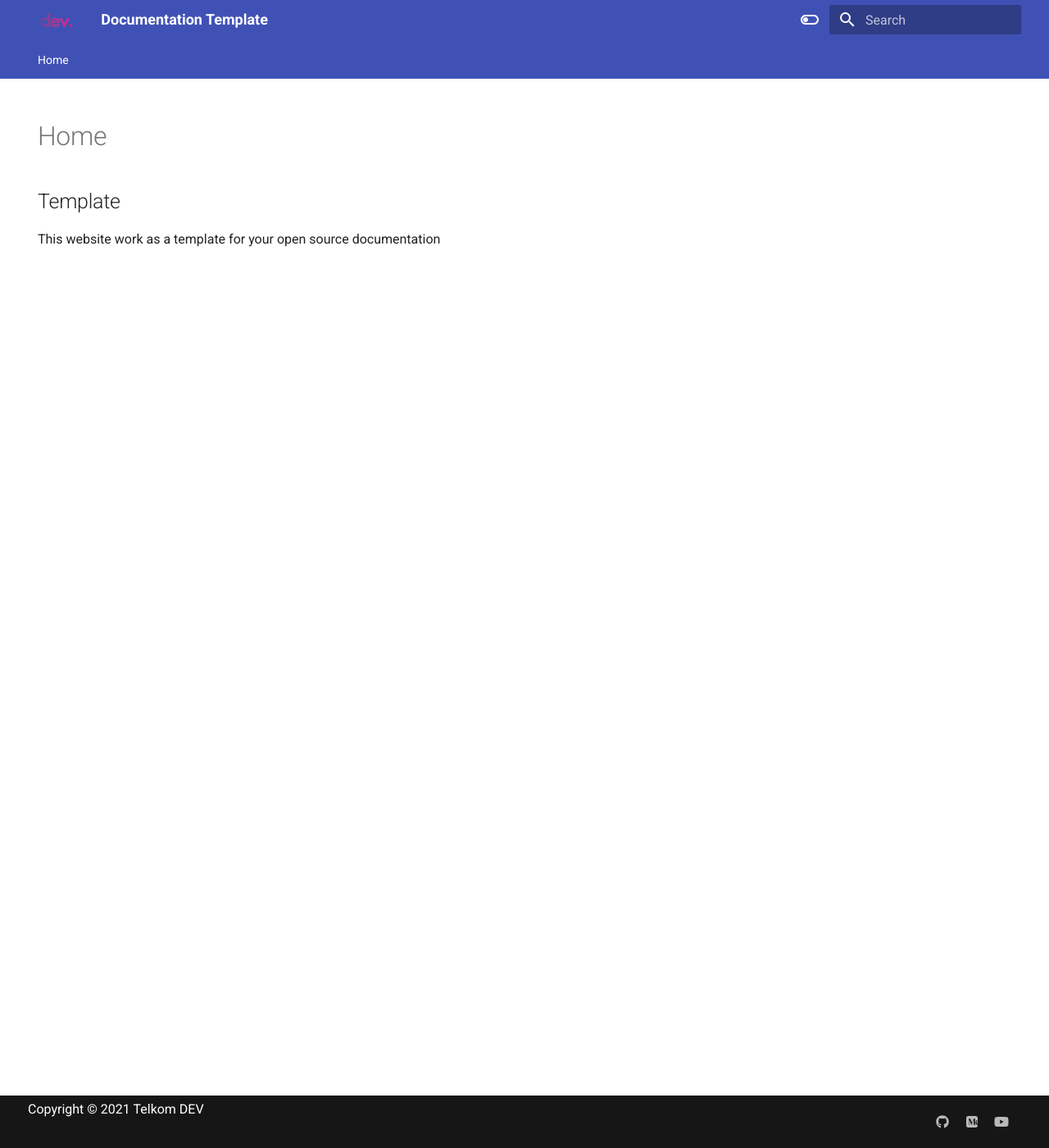
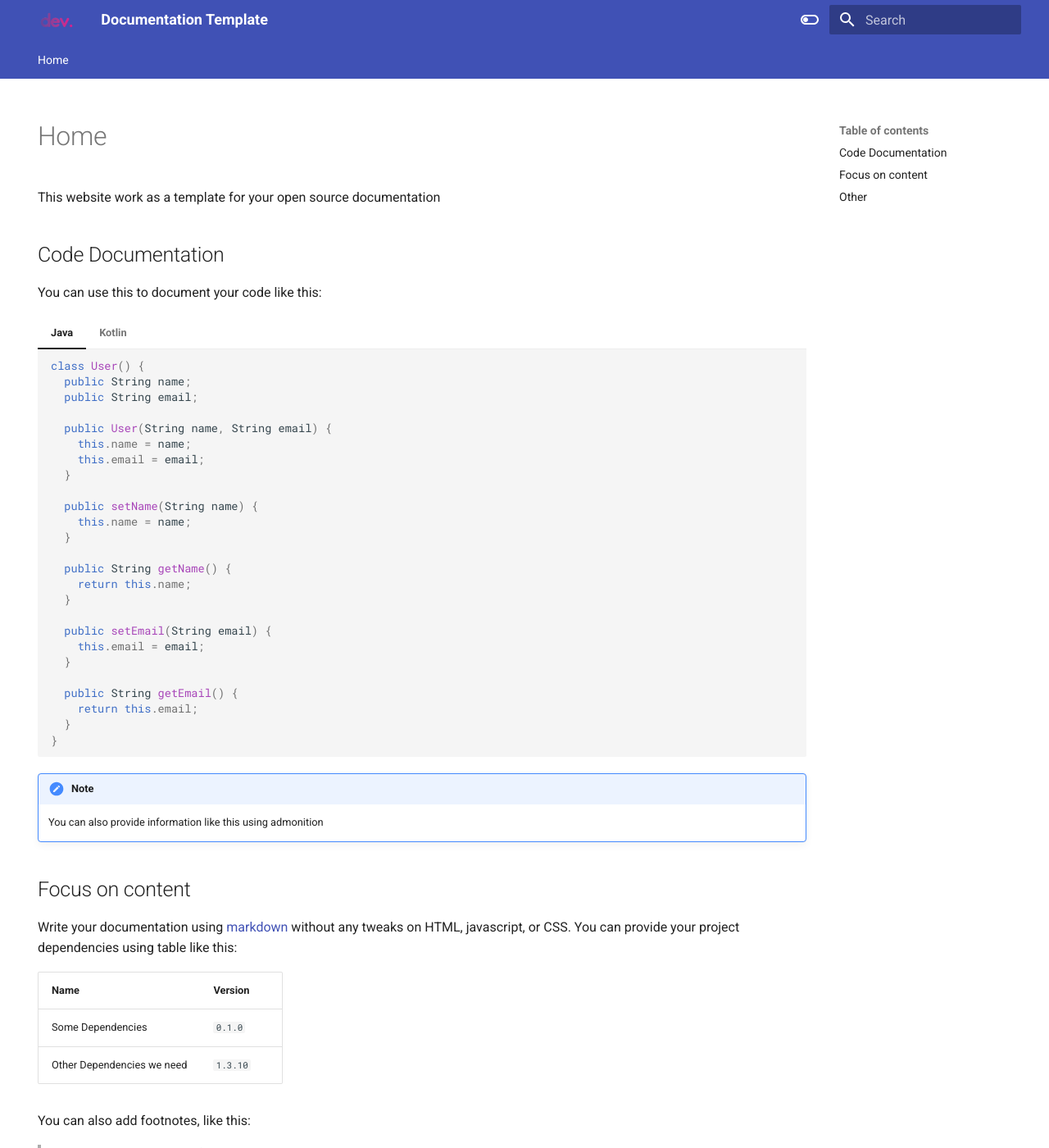
Before and after one commit to telkomdev/documentation-template, an MkDocs documentation site: the page built from docs/content/index.md, in a window 1280 px wide and 1400 px high. Shown: the whole window at 82% size. Built offline with MkDocs 1.6.1 and Material for MkDocs 9.7.7, drawn with Linux system fonts in a browser that asks for light colours; some of the changed text lies outside the part shown.

Commit message:
add some basic syntax

````diff
--- a/docs/content/index.md
+++ b/docs/content/index.md
@@ -1,9 +1,89 @@
 ---
 hide:
   - navigation
-  - toc
 title:
 ---
 
-## Template
 This website work as a template for your open source documentation
+
+## Code Documentation
+You can use this to document your code like this:
+
+=== "Java"
+    ```java
+    class User() {
+      public String name;
+      public String email;
+
+      public User(String name, String email) {
+        this.name = name;
+        this.email = email;
+      }
+
+      public setName(String name) {
+        this.name = name;
+      }
+
+      public String getName() {
+        return this.name;
+      }
+
+      public setEmail(String email) {
+        this.email = email;
+      }
+
+      public String getEmail() {
+        return this.email;
+      }
+    }
+    ```
+
+=== "Kotlin"
+    ```kotlin
+    data class User(name : String, email : String)
+    ```
+
+!!! Note
+    You can also provide information like this using admonition
+
+## Focus on content
+
+Write your documentation using [markdown](https://www.markdownguide.org/basic-syntax/) without any tweaks on HTML, javascript, or CSS.
+You can provide your project dependencies using table like this:
+
+|Name|Version|
+|---|---|
+|Some Dependencies|`0.1.0`|
+|Other Dependencies we need| `1.3.10`|
+
+You can also add footnotes, like this:
+> PHP is the best language[^1]
+
+You can provide list to define things too:
+
+- One Apple
+- Two Oranges
+- Three Bananas
+
+or even a task lists to define which codebase is the best:
+
+- [x] Android
+- [ ] Ios
+- [ ] React Native
+- [ ] Back-end
+
+## Other
+You can see all list of configuration [here](https://squidfunk.github.io/mkdocs-material/) <br/>
+Or even a sample of this template [here](https://dev-codebase.web.app/)
+
+
+
+
+
+
+
+
+
+
+
+[^1]: It's not
--- a/mkdocs.yml
+++ b/mkdocs.yml
@@ -45,6 +45,8 @@ markdown_extensions:
   - def_list
   - footnotes
   - meta
+  - pymdownx.tasklist:
+      custom_checkbox: true
   - toc:
       permalink: true
   - pymdownx.emoji:
@@ -52,6 +54,8 @@ markdown_extensions:
       emoji_generator: !!python/name:materialx.emoji.to_svg
   - pymdownx.highlight
   - pymdownx.inlinehilite
+  - pymdownx.tabbed
+  - pymdownx.superfences
   - pymdownx.keys
   - pymdownx.mark
   - pymdownx.smartsymbols
````
